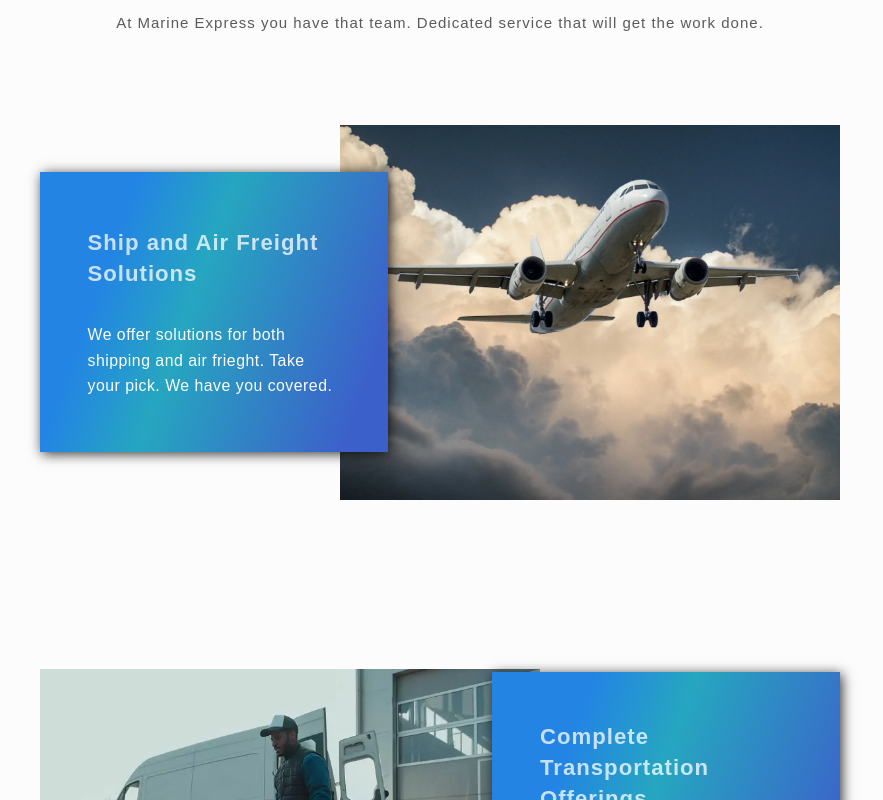
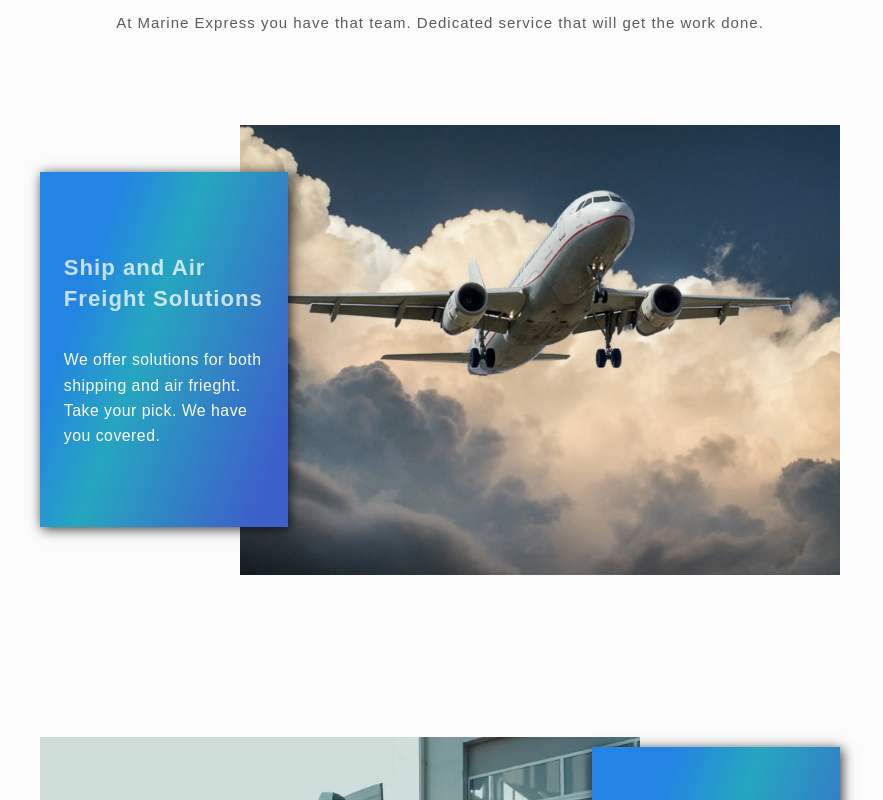
Before and after one commit to abeonweb/marine-express-site, a Next.js app: page / in a window 1280 px wide. Shown: the part 1880-2680 px from the top of the page, without its empty margins (200-1083 px from the left). Built offline with nearby package versions, Linux system fonts and the light colour scheme.

Commit message:
reduce padding text container

```diff
--- a/styles/Features.module.css
+++ b/styles/Features.module.css
@@ -45,7 +45,7 @@
     width: 90%;
     margin: -2em auto 0;
     box-shadow: 2px 2px 12px rgba(0, 0, 0, 0.8);
-    padding: 1em 2em;
+    padding: 1em;
     display: flex;
     flex-direction: column;
     justify-content: center;
@@ -99,7 +99,7 @@
     .textContainer {
         align-self: stretch;
         margin: 3em 0 3em -3em;
-        padding: 1em 3em;
+        padding: 1em 1.5em;
     }
 
     .featureContainer:nth-of-type(odd) .textContainer {
@@ -110,6 +110,7 @@
 
     .image {
         width: 70%;
+        min-width: 600px;
         height: 100%;
     }
 
```
